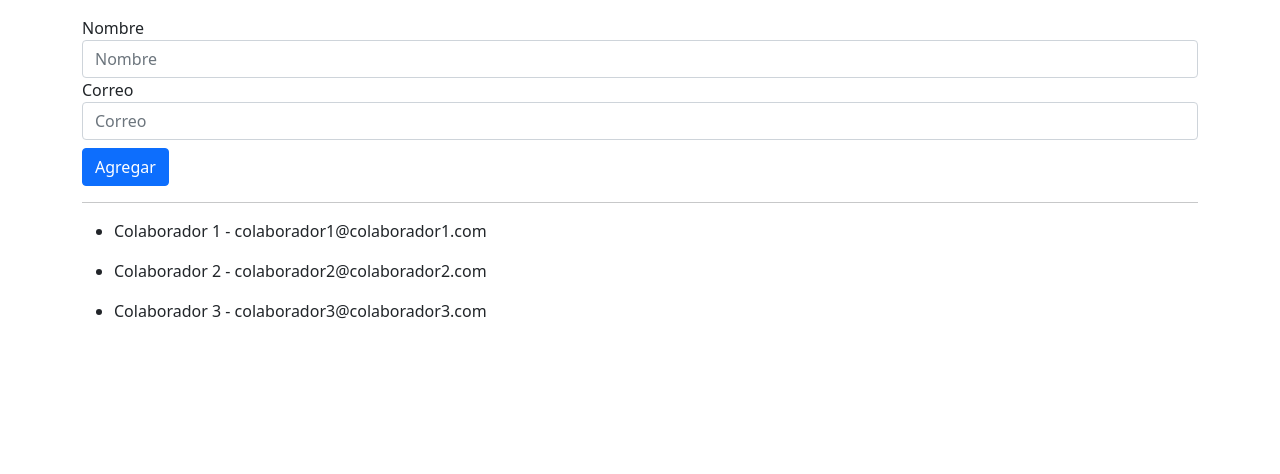
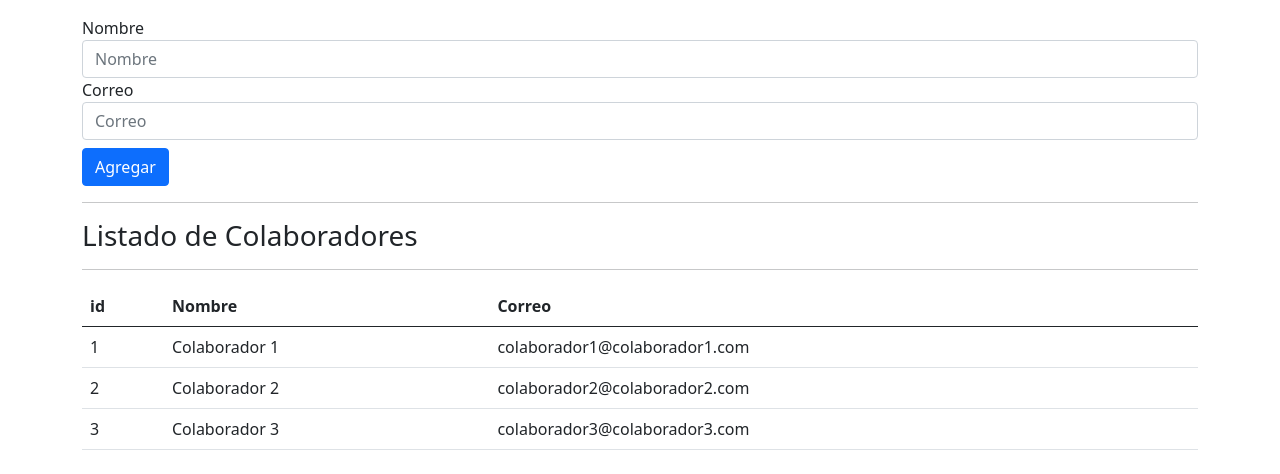
Before and after one commit to CrissRayes/desBaseColaboradores, a React (Create React App) app: page / in a window 1280 px wide. Shown: the top 474 px of the page. Built offline with nearby package versions, Linux system fonts and the light colour scheme.

Commit message:
reemplaza lista por tabla

```diff
--- a/src/App.js
+++ b/src/App.js
@@ -21,11 +21,11 @@ function App () {
       setError( true )
       setMensajeError( '⛔️ Todos los campos son obligatorios' )
       return
+    } else {
+      setColaboradores( [...colaboradores, nuevoColaborador] )
+      setNombre( '' )
+      setCorreo( '' )
     }
-
-    setColaboradores( [...colaboradores, nuevoColaborador] )
-    setNombre( '' )
-    setCorreo( '' )
   }
 
   return (
@@ -58,14 +58,27 @@ function App () {
         <button className='btn btn-primary mt-2'>Agregar</button>
       </form>
       <hr />
-      <ul>
-        { colaboradores.map( colaborador => (
-          <li key={ colaborador.id }>
-            <p>{ colaborador.nombre } - { colaborador.correo }</p>
-          </li>
-        ) ) }
-      </ul>
-    </div>
+      <h3>Listado de Colaboradores</h3>
+      <hr />
+      <table className='table table-hover'>
+        <thead>
+          <tr>
+            <th>id</th>
+            <th>Nombre</th>
+            <th>Correo</th>
+          </tr>
+        </thead>
+        <tbody>
+          { colaboradores.map( colaborador => (
+            <tr key={ colaborador.id }>
+              <td>{ colaborador.id }</td>
+              <td>{ colaborador.nombre }</td>
+              <td>{ colaborador.correo }</td>
+            </tr>
+          ) ) }
+        </tbody>
+      </table>
+    </div >
   );
 }
 
```
